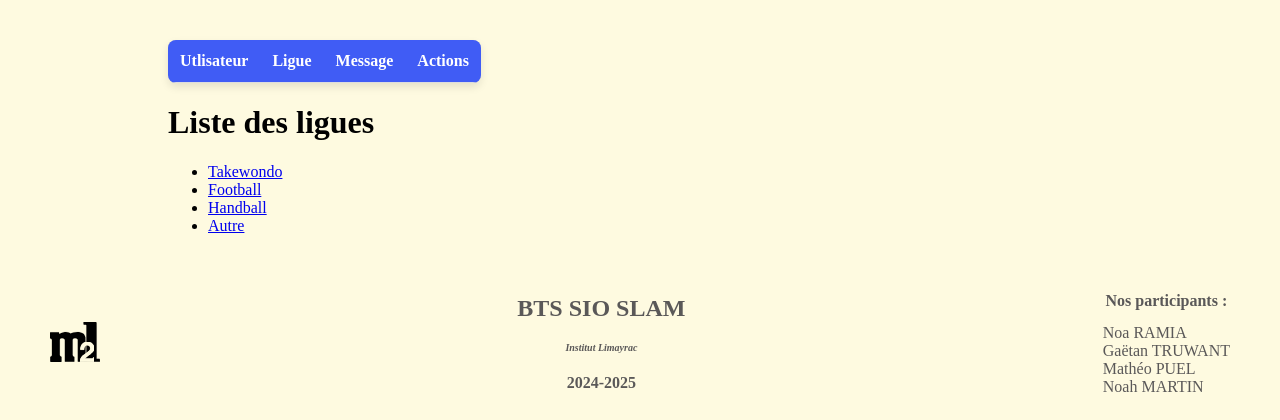
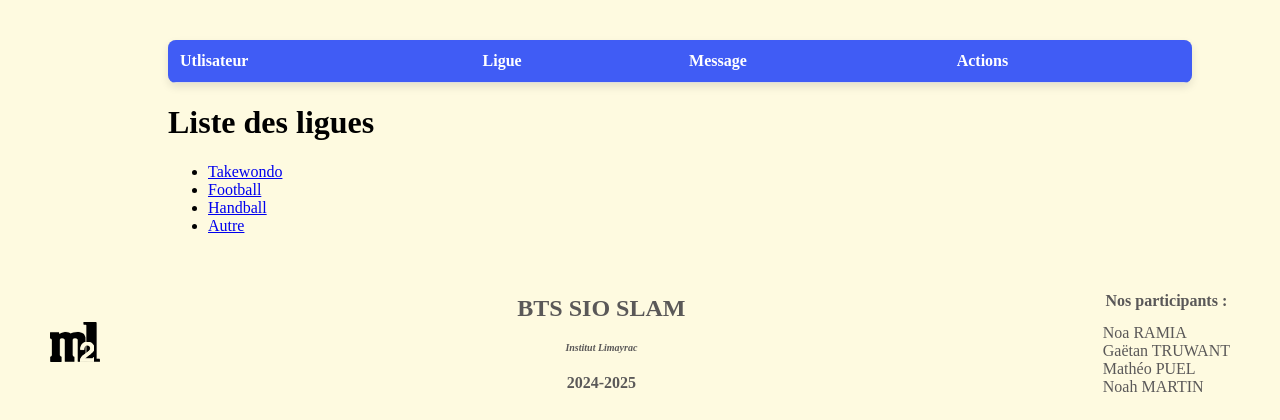
Before and after one commit to MatheoPUEL/M2L, a PHP site: page /admin_all_ligues.php in a window 1280 px wide. Shown: the part 86-506 px from the top of the page. Run offline with PHP 8.4, Linux system fonts and the light colour scheme; data comes from the database, SQL or seed files in the repository; data that the repository does not hold is empty; some libraries are stand-ins or nearby versions; some web fonts are replaced.

Commit message:
Correction de petits bugs

```diff
--- a/Code/admin_all_ligues.php
+++ b/Code/admin_all_ligues.php
@@ -22,7 +22,7 @@ require_once('./inc/header.inc.php')
 
 <style>
     table {
-
+        width: 100%;
         border-collapse: collapse;
         border-radius: 8px;
         overflow: hidden;
--- a/Code/form/register.form.php
+++ b/Code/form/register.form.php
@@ -49,6 +49,7 @@ if ($mdp == $mdp_confirm) {
         $_SESSION['user_id'] = $user_id;
         $_SESSION['user'] = $username;
         $_SESSION['ligue'] = $choix_ligue;
+        $_SESSION['usertype'] = 1;
 
         header("Location: ../index.php");
         exit();
```
